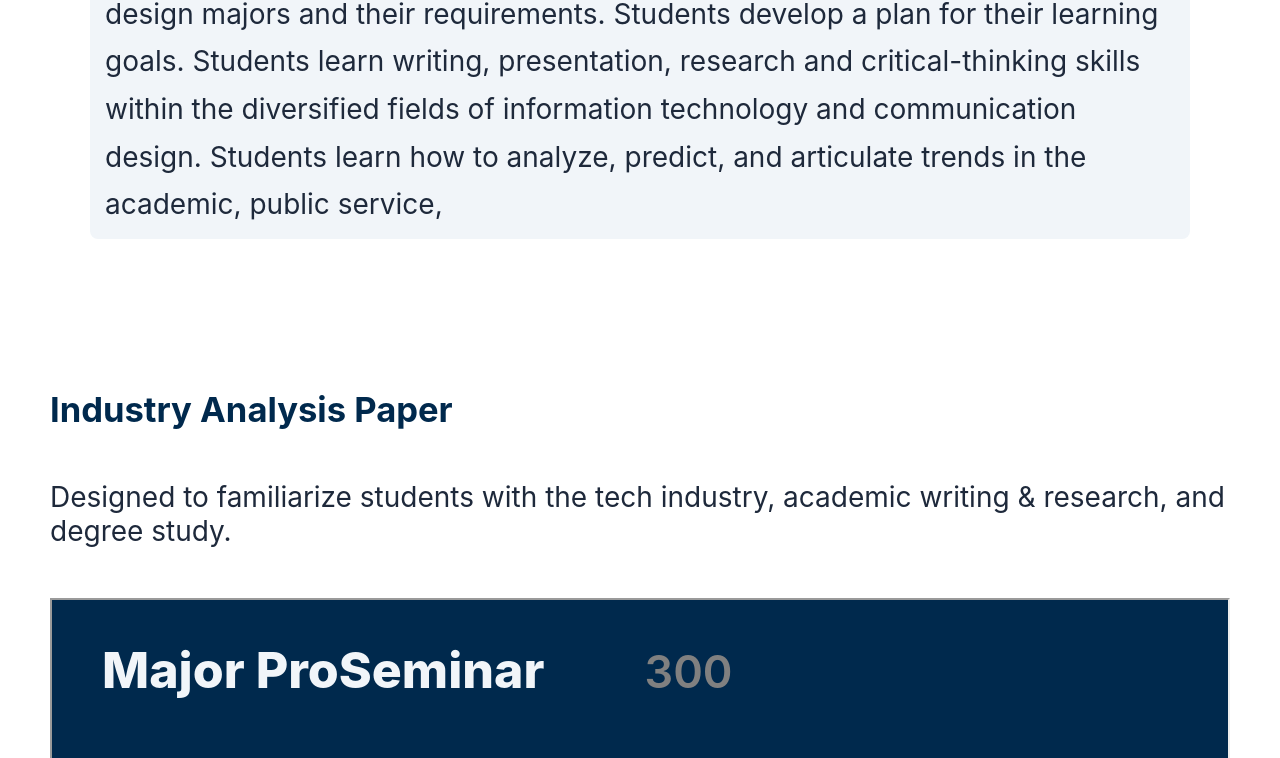
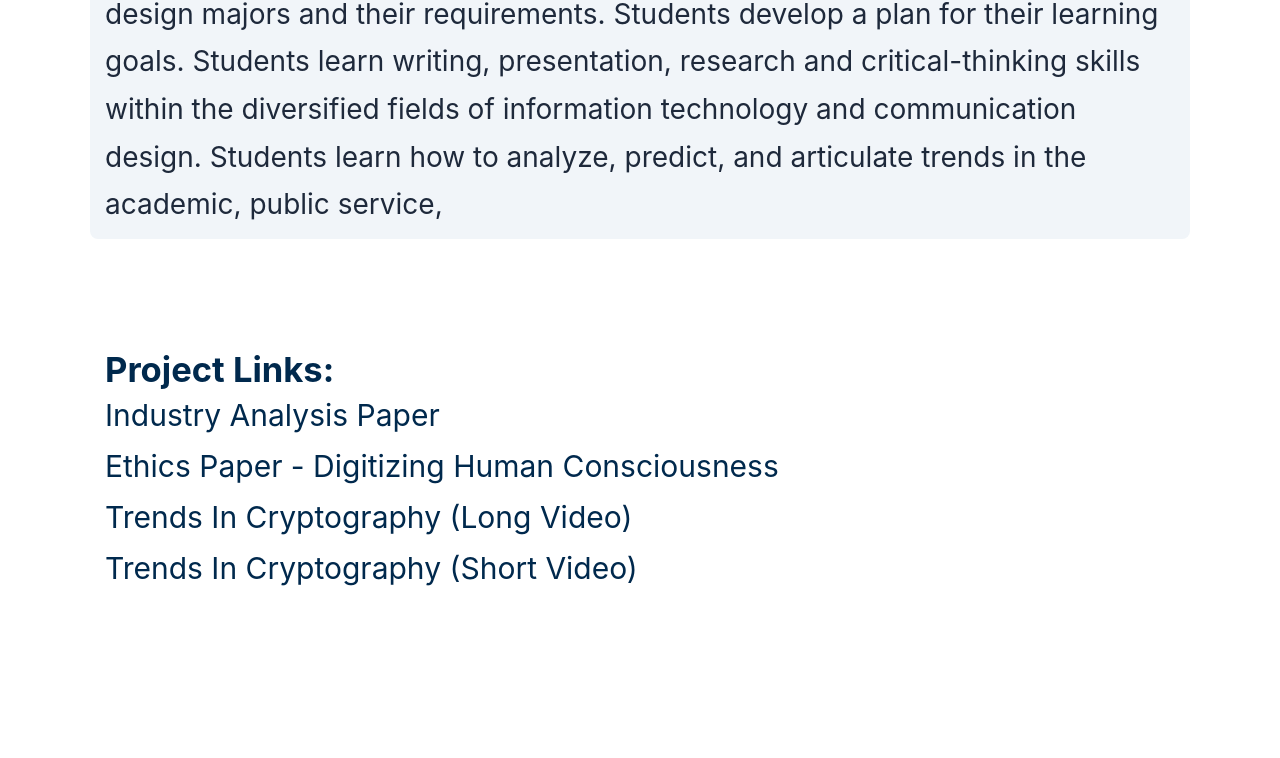
Before and after one commit to carlosdlroca/csumb-ilp, a Next.js app: page /courses/300 in a window 1280 px wide. Shown: the part 546-1304 px from the top of the page. Built offline with nearby package versions, Linux system fonts and the light colour scheme.

Commit message:
create ProjectLinks component

```diff
--- a/pages/courses/[course].js
+++ b/pages/courses/[course].js
@@ -32,6 +32,7 @@ export default function Courses({ course }) {
                 <div className={styles.description}>
                     <p>Course Description:</p> {course.description}
                 </div>
+                <ProjectLinks projects={course.projects}/>
                 {course.projects && (
                     <Projects
                         projects={course.projects}
@@ -48,7 +49,7 @@ function Projects({ projects, courseNumber }) {
         <div className={styles.projects}>
             {projects.map((project) => (
                 <div className={styles.project} key={project.number}>
-                    <h2 className={styles.projectTitle}>{project.title}</h2>
+                    <h2 id={`${project.title.split(" ").join("-").toLowerCase()}`} className={styles.projectTitle}>{project.title}</h2>
                     <p className={styles.projectDescription}>
                         {project.description}
                     </p>
@@ -87,6 +88,19 @@ function ProjectEmbed({ courseNumber, type, ...details }) {
     }
 }
 
+function ProjectLinks({projects}) {
+    if(!projects)
+        return null;
+    return (
+        <div className={styles.projectLinks}>
+            <h2 className={styles.projectLinksHeaderText}>Project Links: </h2>
+            {projects.map(project => (
+                <a className={styles.projectLink} href={`#${project.title.split(" ").join("-").toLowerCase()}`}>{project.title}</a>
+            ))}
+        </div>
+    )
+}
+
 export async function getStaticProps(ctx) {
     let { course: number } = ctx.params;
     const file = await require("../../public/courses.json");
```
